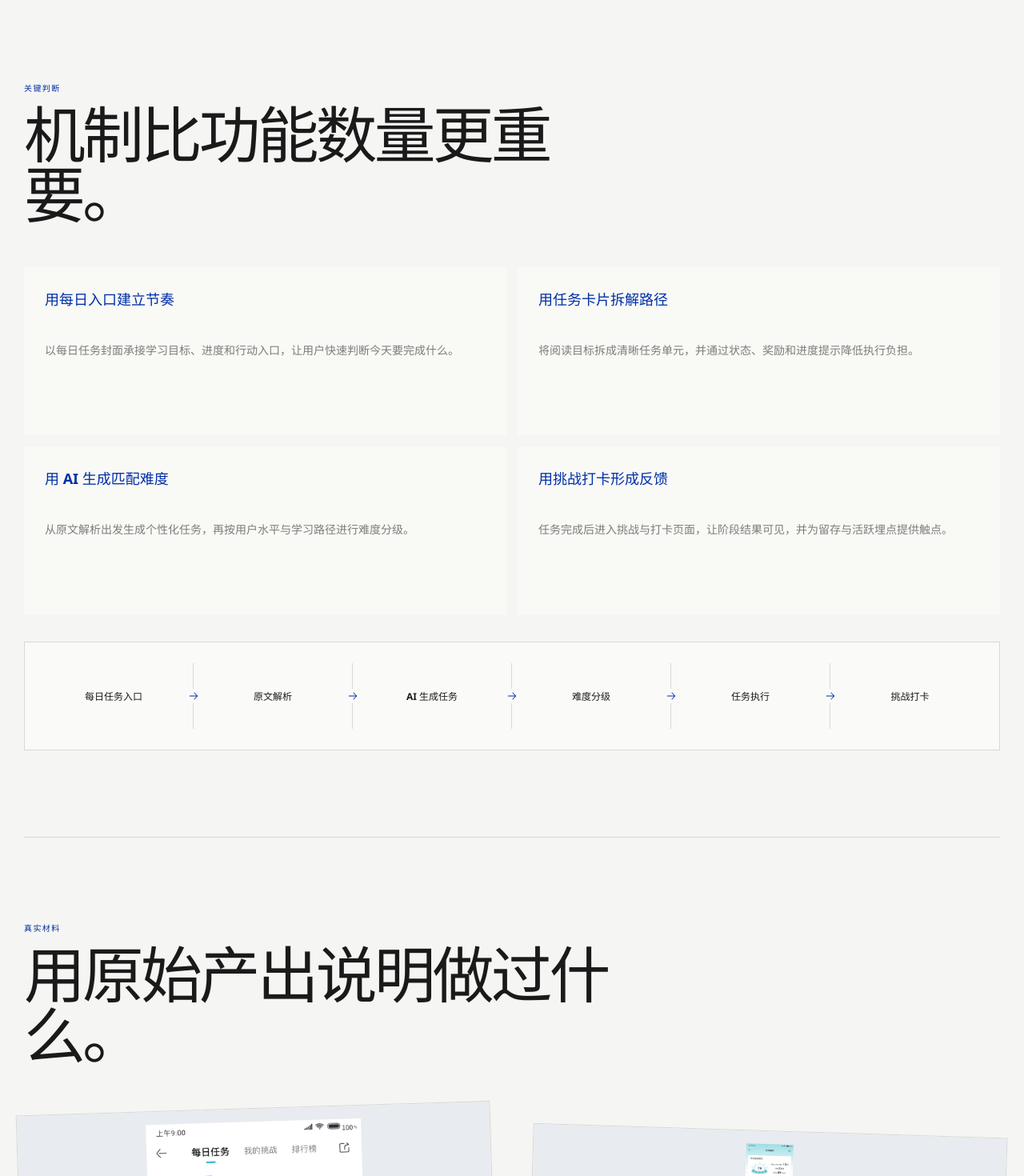
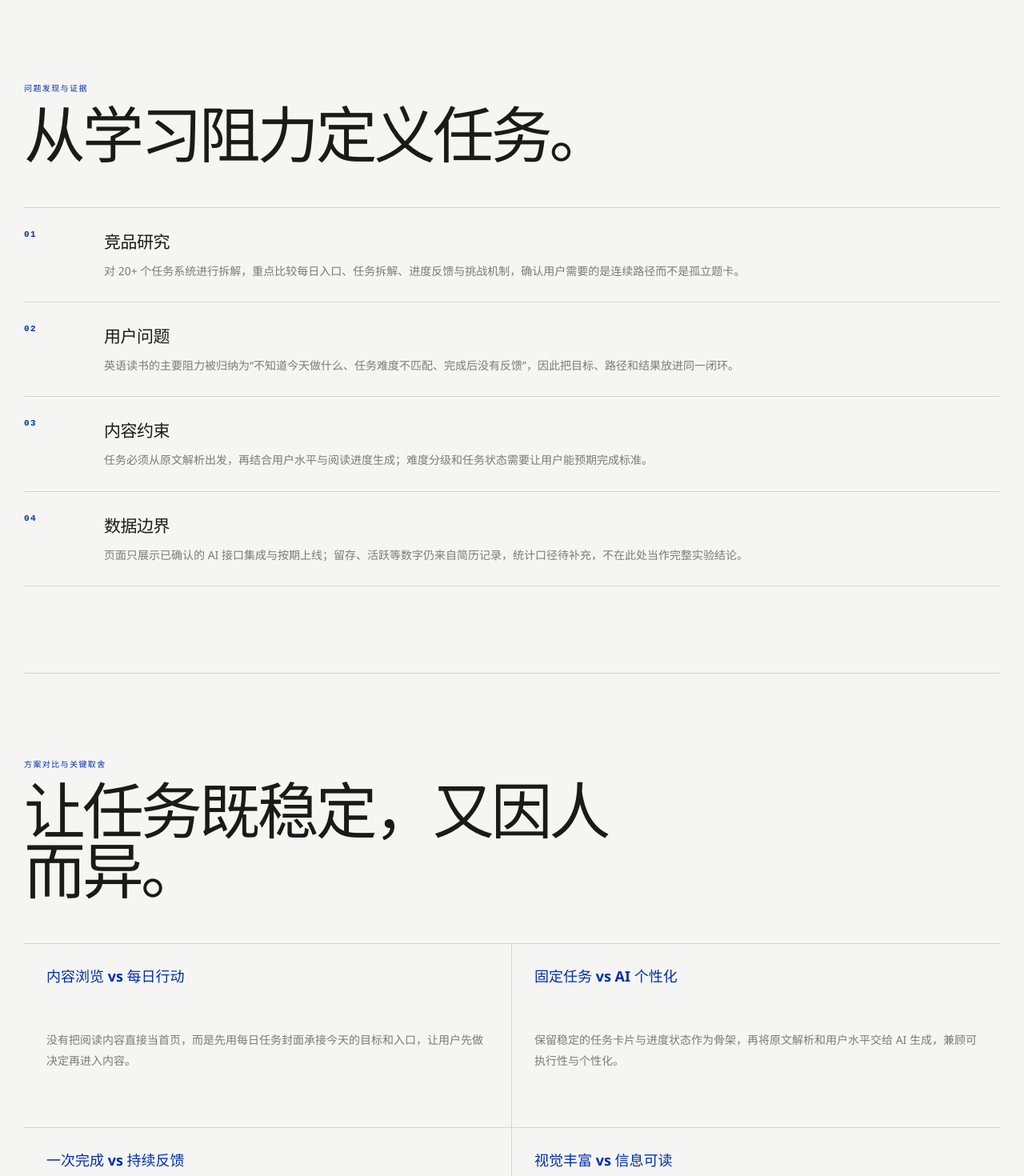
Before and after one commit to chu-nuo/luo-meiqi-portfolio, a React (Vite) app: page /projects/ai-english in a window 1280 px wide. Shown: the part 2820-4290 px from the top of the page at 80% size. Built offline with nearby package versions, Linux system fonts and the light colour scheme.

Commit message:
Add product judgment evidence to case studies

```diff
--- a/src/data.js
+++ b/src/data.js
@@ -45,6 +45,24 @@ export const projects = [
       { label: '再治理知识来源', text: '按业务层级拆分知识库，补充 YAML 标签、Markdown 清洗、合规红线与分身检索范围。' },
       { label: '最后补人工闭环', text: 'AI 未解决后创建工单，人工回复回传用户，并把有效答案补充进知识库。' },
       { label: '用状态定义体验', text: '明确消息未读、人工回复可见性、工单处理与回归验证，避免只画理想流程。' },
+    ],
+    discovery: [
+      { label: '一线场景', text: 'PRD 将门店工作拆成销售陪练、产品咨询、售后排障、新人培训与经营复盘，说明“问一句答一句”无法承接真实工作流。' },
+      { label: '材料现状', text: '产品手册、FAQ、SOP、报错手册、话术剧本和角色卡分散在不同知识来源，检索范围与维护责任需要被重新定义。' },
+      { label: '失败样本', text: '涉及安全、力异常或无法自助的问题不能继续让 AI 猜答案，必须先暂停并给出检查清单，再转人工提单。' },
+      { label: '边界证据', text: 'PRD 明确首发为主智能体、销售、产品、售后三个专家；运营、问诊、新人培训属于规划中能力，页面不将其写成已上线。' },
+    ],
+    tradeoffs: [
+      { label: '统一入口 vs 多个入口', text: '保留一个 Pad 悬浮入口，由主智能体识别意图并推荐分身；这样降低学习成本，也保留跨分身路由与兜底。' },
+      { label: '开放问答 vs 可控流程', text: '产品、售后采用 Agent 2.0 支持知识检索，销售陪练采用 Workflow 固定“场景→角色→对话→评分”节点，优先保证流程稳定。' },
+      { label: '直接解决 vs 转人工', text: '产品和售后回答下方提供“有用/未解决”；未解决统一回到主智能体创建工单，避免不同分身重复建单或丢失上下文。' },
+      { label: '丰富能力 vs 合规边界', text: '所有分身前置检索合规红线库；安全问题输出暂停、检查和联系售后的标准文案，不让规划能力越过实际交付边界。' },
+    ],
+    validation: [
+      { label: '状态验收', text: '按“待处理→处理中→已解决”验证工单状态、负责人、处理记录与时间留痕；没有有效人工回复时不得标记已解决。' },
+      { label: '反馈闭环', text: '验证未读人工回复才触发主入口小红点，查看后回传已读；飞书通知与工单使用同一编号，失败可重试且不重复建单。' },
+      { label: '质量评测', text: 'PRD 预设路由准确率、产品与售后回答准确率、角色不串戏率和合规拦截率等评测口径，作为后续灰度验收清单。' },
+      { label: '降级处理', text: 'AI 服务不可用时入口提示暂不可用并保留 400 售后电话；涉及安全的问题不继续自助操作，转人工处理。' },
     ],
     outputs: [
       '多智能体产品方案、PRD 与交互原型',
@@ -99,6 +117,24 @@ export const projects = [
       { label: '用任务卡片拆解路径', text: '将阅读目标拆成清晰任务单元，并通过状态、奖励和进度提示降低执行负担。' },
       { label: '用 AI 生成匹配难度', text: '从原文解析出发生成个性化任务，再按用户水平与学习路径进行难度分级。' },
       { label: '用挑战打卡形成反馈', text: '任务完成后进入挑战与打卡页面，让阶段结果可见，并为留存与活跃埋点提供触点。' },
+    ],
+    discovery: [
+      { label: '竞品研究', text: '对 20+ 个任务系统进行拆解，重点比较每日入口、任务拆解、进度反馈与挑战机制，确认用户需要的是连续路径而不是孤立题卡。' },
+      { label: '用户问题', text: '英语读书的主要阻力被归纳为“不知道今天做什么、任务难度不匹配、完成后没有反馈”，因此把目标、路径和结果放进同一闭环。' },
+      { label: '内容约束', text: '任务必须从原文解析出发，再结合用户水平与阅读进度生成；难度分级和任务状态需要让用户能预期完成标准。' },
+      { label: '数据边界', text: '页面只展示已确认的 AI 接口集成与按期上线；留存、活跃等数字仍来自简历记录，统计口径待补充，不在此处当作完整实验结论。' },
+    ],
+    tradeoffs: [
+      { label: '内容浏览 vs 每日行动', text: '没有把阅读内容直接当首页，而是先用每日任务封面承接今天的目标和入口，让用户先做决定再进入内容。' },
+      { label: '固定任务 vs AI 个性化', text: '保留稳定的任务卡片与进度状态作为骨架，再将原文解析和用户水平交给 AI 生成，兼顾可执行性与个性化。' },
+      { label: '一次完成 vs 持续反馈', text: '把挑战、打卡和结果反馈放在任务之后，让完成不止停留在“看过”，也为后续埋点和复习提供明确触点。' },
+      { label: '视觉丰富 vs 信息可读', text: '完整 UI 作为原始材料展示，案例说明优先解释入口、路径和状态，避免用大图替代产品判断。' },
+    ],
+    validation: [
+      { label: '交付验收', text: '按封面、任务列表、任务内容和挑战打卡四个页面检查路径是否闭环，并跟进研发完成 AI 接口集成与按期上线。' },
+      { label: '埋点检查', text: '围绕任务完成率、学习时长和次日留存定义观察点，后续可按任务类型与用户难度拆分分析。' },
+      { label: '失败兜底', text: 'AI 任务生成异常时，应保留可执行的任务骨架并提示重新生成或稍后重试；该兜底属于后续需要补充的验证材料。' },
+      { label: '结果边界', text: '目前能公开确认的是功能按期上线与 AI 接口集成；实际增长数据和对照口径仍需补充后再对外使用。' },
     ],
     outputs: ['每日任务入口与进度页', '任务卡片及状态体系', '阅读任务内容页', '挑战打卡与结果反馈页'],
     result: '英语读书“每日任务”功能完成产品设计、AI 接口集成并按期上线。简历记录：上线后用户次日留存率提升 15%，周活跃天数提升 20%。',
--- a/src/pages/ProjectPage.jsx
+++ b/src/pages/ProjectPage.jsx
@@ -111,11 +111,45 @@ export default function ProjectPage() {
         </section>
       </Reveal>
 
-      <Reveal>
+      {project.discovery && <Reveal>
+        <section className="case-section section-shell" aria-labelledby="discovery-title">
+          <header className="case-section-heading">
+            <span>问题发现与证据</span>
+            <h2 id="discovery-title">{isYijiajia ? '从门店工作流定位断点。' : '从学习阻力定义任务。'}</h2>
+          </header>
+          <div className="judgement-list">
+            {project.discovery?.map((item, index) => (
+              <article key={item.label}>
+                <span>{String(index + 1).padStart(2, '0')}</span>
+                <div><h3>{item.label}</h3><p>{item.text}</p></div>
+              </article>
+            ))}
+          </div>
+        </section>
+      </Reveal>}
+
+      {project.tradeoffs && <Reveal>
         <section className="case-section section-shell" aria-labelledby="decision-title">
           <header className="case-section-heading">
-            <span>关键判断</span>
-            <h2 id="decision-title">机制比功能数量更重要。</h2>
+            <span>方案对比与关键取舍</span>
+            <h2 id="decision-title">{isYijiajia ? '先确定边界，再决定技术形态。' : '让任务既稳定，又因人而异。'}</h2>
+          </header>
+          <div className="tradeoff-grid">
+            {project.tradeoffs?.map((item) => (
+              <article key={item.label}>
+                <h3>{item.label}</h3>
+                <p>{item.text}</p>
+              </article>
+            ))}
+          </div>
+        </section>
+      </Reveal>}
+
+      <Reveal>
+        <section className="case-section section-shell" aria-labelledby="solution-title">
+          <header className="case-section-heading">
+            <span>最终方案</span>
+            <h2 id="solution-title">{isYijiajia ? '把专家、知识与人工串成闭环。' : '把每日学习变成一条连续路径。'}</h2>
           </header>
           <div className="decision-grid">
             {project.solution.map((item) => (
@@ -161,6 +195,23 @@ export default function ProjectPage() {
           )}
         </section>
       </Reveal>
+
+      {project.validation && <Reveal>
+        <section className="case-section section-shell" aria-labelledby="validation-title">
+          <header className="case-section-heading">
+            <span>测试、验收与迭代</span>
+            <h2 id="validation-title">{isYijiajia ? '把异常路径也纳入验收。' : '用交付与指标验证闭环。'}</h2>
+          </header>
+          <div className="validation-grid">
+            {project.validation?.map((item) => (
+              <article key={item.label}>
+                <strong>{item.label}</strong>
+                <p>{item.text}</p>
+              </article>
+            ))}
+          </div>
+        </section>
+      </Reveal>}
 
       <Reveal>
         <section className="case-section section-shell" aria-labelledby="result-title">
--- a/src/styles.css
+++ b/src/styles.css
@@ -226,6 +226,22 @@ img { display: block; max-width: 100%; }
 .decision-grid article { min-height: 210px; padding: 26px; border-radius: var(--radius); background: var(--surface); }
 .decision-grid h3 { margin: 0 0 40px; color: var(--accent); font-size: 18px; }
 .decision-grid p { margin: 0; color: var(--muted); font-size: 14px; line-height: 1.75; }
+.judgement-list { border-top: 1px solid var(--line); }
+.judgement-list article { display: grid; grid-template-columns: 74px minmax(0, 1fr); gap: 26px; padding: 26px 0; border-bottom: 1px solid var(--line); }
+.judgement-list article > span { color: var(--accent); font: 700 11px/1.4 "JetBrains Mono", ui-monospace, monospace; letter-spacing: .12em; }
+.judgement-list h3 { margin: 0 0 10px; font-size: 21px; letter-spacing: -.025em; }
+.judgement-list p { max-width: 850px; margin: 0; color: var(--muted); font-size: 14px; line-height: 1.8; }
+.tradeoff-grid { display: grid; grid-template-columns: repeat(2, minmax(0, 1fr)); border-block: 1px solid var(--line); }
+.tradeoff-grid article { min-height: 230px; padding: 28px; border-right: 1px solid var(--line); border-bottom: 1px solid var(--line); }
+.tradeoff-grid article:nth-child(even) { border-right: 0; }
+.tradeoff-grid article:nth-last-child(-n + 2) { border-bottom: 0; }
+.tradeoff-grid h3 { max-width: 280px; margin: 0 0 54px; color: var(--accent); font-size: 18px; line-height: 1.4; }
+.tradeoff-grid p { margin: 0; color: var(--muted); font-size: 14px; line-height: 1.8; }
+.validation-grid { display: grid; grid-template-columns: repeat(4, minmax(0, 1fr)); border-block: 1px solid var(--line); }
+.validation-grid article { min-height: 230px; padding: 26px 24px; border-right: 1px solid var(--line); }
+.validation-grid article:last-child { border-right: 0; }
+.validation-grid strong { display: block; margin-bottom: 52px; color: var(--accent); font-size: 13px; }
+.validation-grid p { margin: 0; color: var(--muted); font-size: 13px; line-height: 1.8; }
 .flow-board { display: grid; grid-template-columns: repeat(6, 1fr); margin-top: 34px; padding: 26px 12px; overflow: hidden; border: 1px solid var(--line); border-radius: var(--radius); background: var(--surface); }
 .flow-node { position: relative; min-height: 82px; display: flex; align-items: center; justify-content: center; padding: 12px; border-right: 1px solid var(--line); text-align: center; }
 .flow-node:last-child { border-right: 0; }
@@ -288,6 +304,9 @@ img { display: block; max-width: 100%; }
   .experience-intro { position: static; }
   .case-hero { grid-template-columns: 1fr 0.86fr; gap: 48px; }
   .problem-layout, .evidence-section, .reflection-section { grid-template-columns: 1fr; gap: 50px; }
+  .validation-grid { grid-template-columns: repeat(2, minmax(0, 1fr)); }
+  .validation-grid article:nth-child(2) { border-right: 0; }
+  .validation-grid article:nth-child(-n + 2) { border-bottom: 1px solid var(--line); }
   .flow-board { grid-template-columns: repeat(3, 1fr); gap: 16px 0; }
   .flow-node:nth-child(3) { border-right: 0; }
   .case-gallery.gallery-4 { grid-template-columns: 1fr; }
@@ -339,6 +358,10 @@ img { display: block; max-width: 100%; }
   .case-section, .evidence-section, .reflection-section { padding-block: 76px; }
   .case-section-heading h2, .evidence-section h2 { font-size: clamp(36px, 11vw, 52px); }
   .question-list, .responsibility-list, .decision-grid, .result-layout { grid-template-columns: 1fr; }
+  .tradeoff-grid, .validation-grid { grid-template-columns: 1fr; }
+  .tradeoff-grid article, .tradeoff-grid article:nth-child(even), .tradeoff-grid article:nth-last-child(-n + 2), .validation-grid article, .validation-grid article:nth-child(2), .validation-grid article:nth-child(-n + 2) { min-height: 0; border-right: 0; border-bottom: 1px solid var(--line); }
+  .tradeoff-grid article:last-child, .validation-grid article:last-child { border-bottom: 0; }
+  .judgement-list article { grid-template-columns: 42px minmax(0, 1fr); gap: 14px; }
   .flow-board { grid-template-columns: repeat(2, 1fr); }
   .flow-node:nth-child(3) { border-right: 1px solid var(--line); }
   .flow-node:nth-child(even) { border-right: 0; }
```
